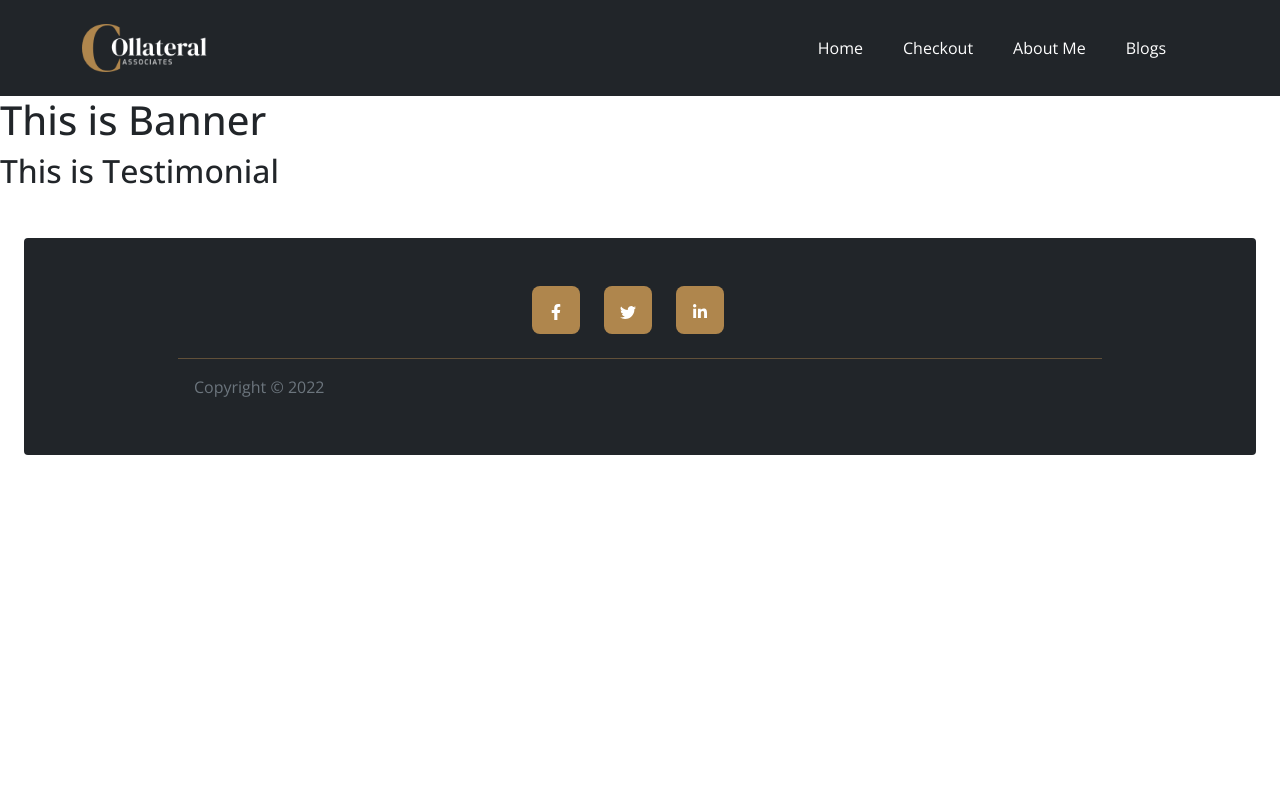
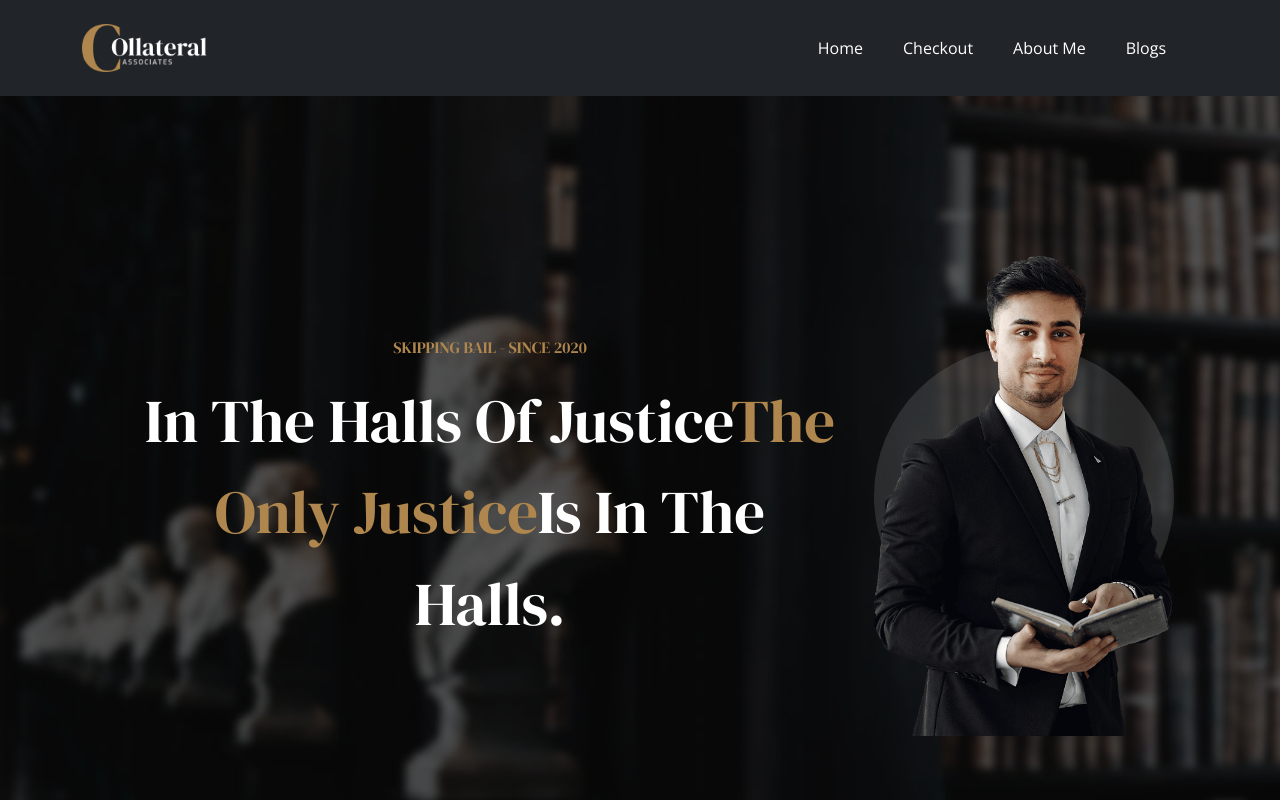
Before and after one commit to NishatFariza/Collateral-Associates, a React (Create React App) app: page / in a window 1280 px wide. Shown: the top 800 px of the page. Built offline with nearby package versions, Linux system fonts and the light colour scheme.

Commit message:
banner add

```diff
--- a/src/App.css
+++ b/src/App.css
@@ -5,6 +5,9 @@
 body{
   font-family: 'Open Sans', sans-serif;
 }
-.heading-font{
+.primary-font{
   font-family: 'DM Serif Display', serif;
 }
+.primary-color{
+  color: #AF864D;
+}
--- a/src/Pages/HomePage/Banner/Banner.css
+++ b/src/Pages/HomePage/Banner/Banner.css
@@ -0,0 +1,35 @@
+.banner{
+    height: 100vh;
+    background-blend-mode: overlay;
+    background-color: rgba(0, 0, 0, 0.64);
+    background-image: url(../../../images/banner-bg.jpg);
+    background-position: center center;
+    background-repeat: no-repeat;
+    background-size: cover;
+
+
+}
+
+.banner-content-wrap{
+    padding: 4rem 2rem;
+    width: 60%;
+}
+.banner-content-wrap h1{
+   font-size: 3.8rem;
+   line-height: 1.5em;
+}
+
+.banner-caption{
+    color: #af864d;
+}
+
+
+.banner-img-wrap{
+ width: 300px;
+ height: 300px;
+ border-radius: 100%;
+ background-color: rgba(119, 119, 119, 0.274);
+ background-image: url();
+
+
+}
--- a/src/Pages/HomePage/Banner/Banner.jsx
+++ b/src/Pages/HomePage/Banner/Banner.jsx
@@ -1,9 +1,25 @@
 import React from "react";
+import "./Banner.css";
+import bannerImg from "../../../images/hero-lawyer-image.png";
 
 const Banner = () => {
   return (
-    <div>
-      <h1>This is Banner</h1>
+    <div className="banner d-flex justify-content-center align-items-center">
+      <div className="banner-content-wrap text-center text-white">
+        <p className="banner-caption primary-font text-uppercase">
+          skipping bail - since 2020
+        </p>
+        <h1 className="primary-font">
+          In The Halls Of Justice
+          <span className="primary-color">
+               The <br /> Only Justice
+          </span>
+          Is In The <br /> Halls.
+        </h1>
+      </div>
+      <div className="banner-img-wrap d-flex justify-content-center align-items-center">
+        <img className="w-100" src={bannerImg} alt="" />
+      </div>
     </div>
   );
 };
```
Also changed, not shown: src/images/banner-bg.jpg (added), src/images/hero-lawyer-image.png (added).
